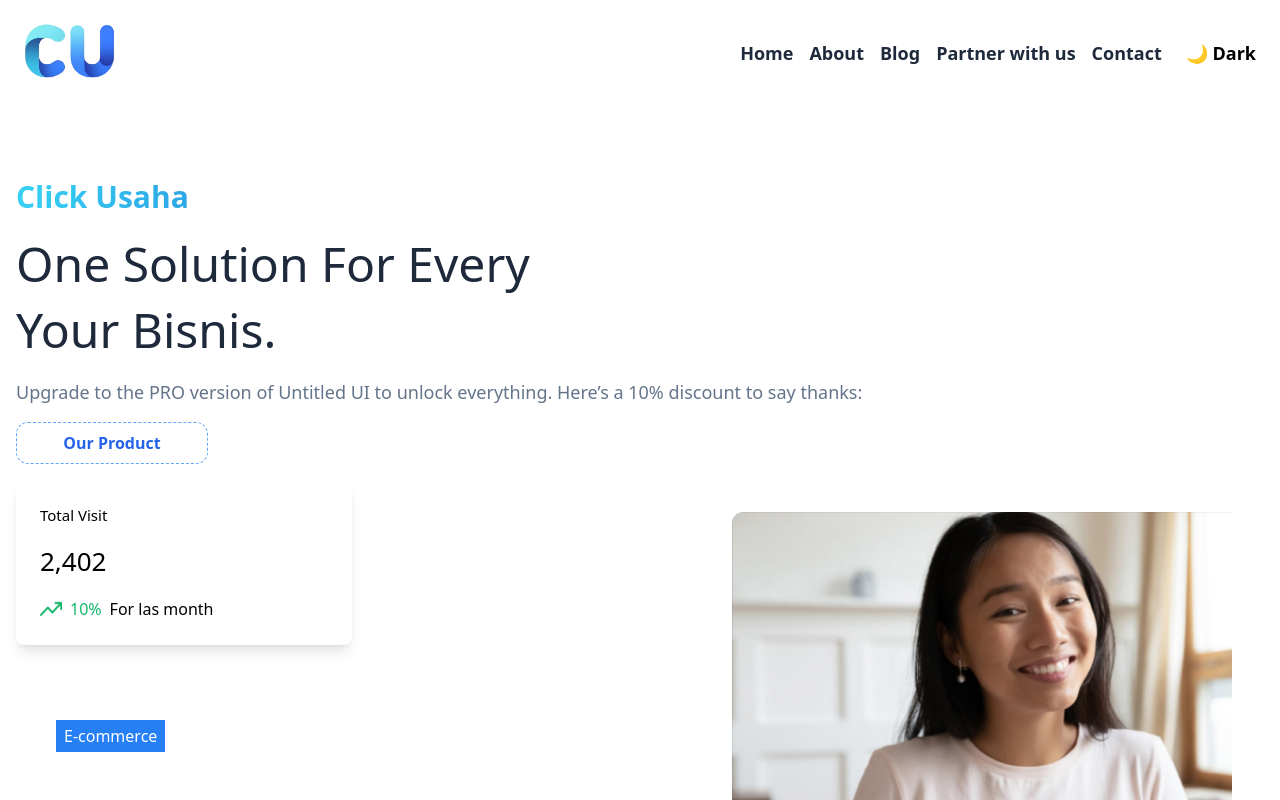
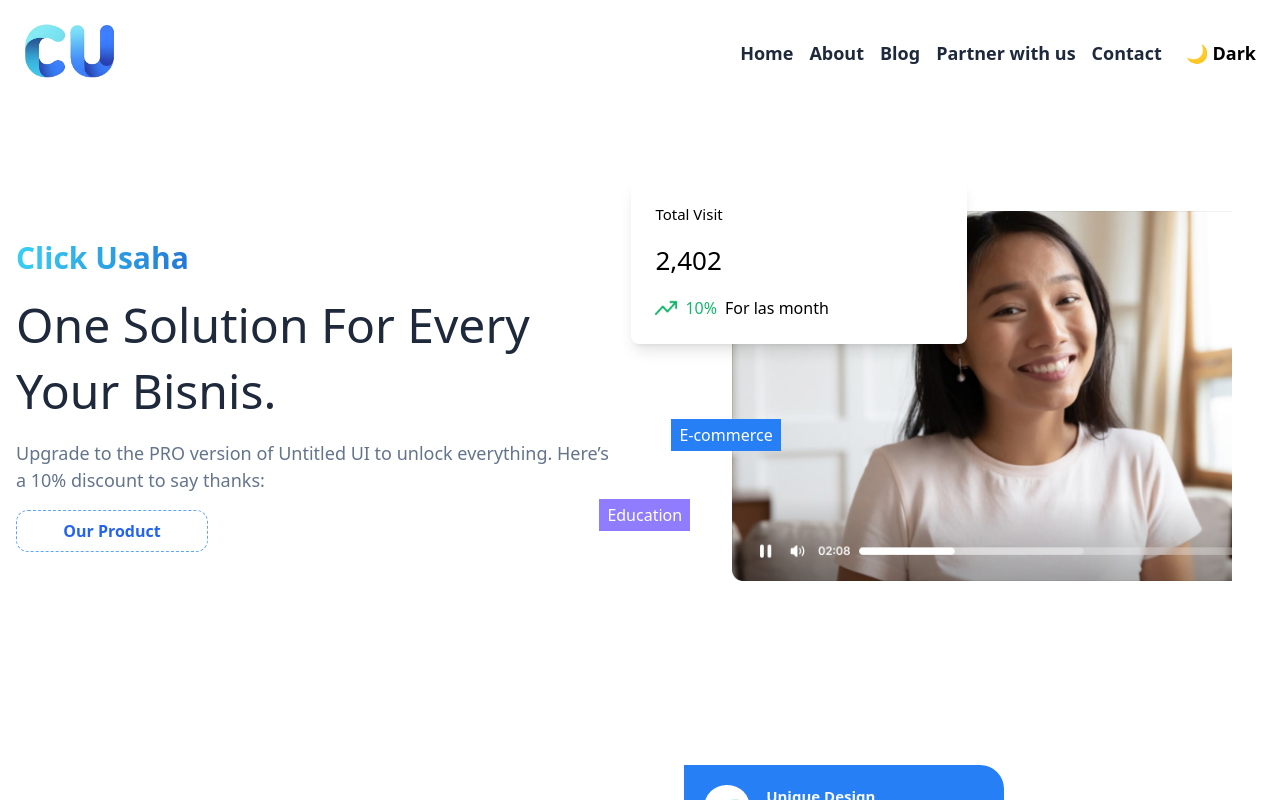
Before and after one commit to Martinpasaribu/KlikNesia, a Next.js app: page / in a window 1280 px wide. Shown: the top 800 px of the page. Built offline with nearby package versions, Linux system fonts and the light colour scheme.

Commit message:
update scale

```diff
--- a/src/components/Elements/OurScale.tsx
+++ b/src/components/Elements/OurScale.tsx
@@ -17,7 +17,7 @@ const OurScale = () => {
             </button>
 
 
-            <div className="grid grid-cols-1 md:grid-cols-2 lg:grid-cols-3 xl:grid-cols-4 p-5 gap-[4rem] mt-[2rem] md:mt-[4rem] ">
+            <div className="grid grid-cols-1 md:grid-cols-2 md1:grid-cols-3 xl:grid-cols-4 p-5 gap-[4rem] mt-[2rem] md:mt-[4rem] ">
 
                 <figure className="h-full flex flex-col gap-6 p-4 py-10 bg-white rounded-[3rem]">
 
--- a/tailwind.config.js
+++ b/tailwind.config.js
@@ -7,36 +7,46 @@ module.exports = {
   ],
   theme: {
 
-      screens: {
+    screens: {
 
       // Layar Hp ukuran minimum       (Potrait)
       'hp': '370px',
 
       // Layar Hp ukuran Umum          (Potrait)
-      'hp1': '390px',
+      'hp1': '388px',
 
       // Layar Hp ukuran maximum       (Potrait)
       'hp2': '425px',
 
+      'hp3': '500px',
+
+      'sm': '640px',
+      // => @media (min-width: 640px) { ... }
+
       // Layar Hp ukuran Minumum       (Landscape)
-      'hp3': '740px',
+      'hp4': '740px',
 
+      'hpDesktop': '980px',
 
       // Layar Tablet ukuran Minumum   (Potrait)
       'md': '768px',
 
+      'md1': '870px',
       // Layar Tablet ukuran Umum      (Landscape)
-      'md1': '1150px',
+      'md2': '1160px',
 
       // Layar Tablet ukuran maximum   (Landscape)
-      'md2': '1440px',
+      'md3': '1441px',
 
 
       // Layar Laptop ukuran Minumum
       'xl': '1024px',
 
+
+      'xl2': '1356px',
+
       // Layar Laptop ukuran Maximum
-      'xl1': '1536px',
+      'xl3': '1536px',
 
 
       // Layar PC ukuran Minumum
@@ -46,16 +56,56 @@ module.exports = {
       'pc1': '1920px',
 
 
-
-
       'lg': '1024px',
       // => @media (min-width: 1024px) { ... }
 
-      'xl': '1280px',
+      '2xl': '1280px',
       // => @media (min-width: 1280px) { ... }
 
-      '2xl': '1536px',
+      '3xl': '1536px',
       // => @media (min-width: 1536px) { ... }
+
+      // Tinggi layar minimum (Potrait)
+      'h-hp': { raw: '(min-height: 350px)' },
+      'h-hp1': { raw: '(min-height: 370px)' },
+      'h-hp2': { raw: '(min-height: 390px)' },
+      'h-hp4': { raw: '(min-height: 410px)' },
+      'h-hp5': { raw: '(min-height: 430px)' },
+      'h-hp6': { raw: '(min-height: 450px)' },
+      'h-hp7': { raw: '(min-height: 470px)' },
+
+      'h-sm': { raw: '(min-height: 600px)' },
+      'h-sm1': { raw: '(min-height: 640px)' },
+
+      'h-md': { raw: '(min-height: 758px)' },
+      'h-md1': { raw: '(min-height: 798px)' },
+      'h-md2': { raw: '(min-height: 820px)' },
+
+      'h-lg': { raw: '(min-height: 900px)' },
+      'h-xl': { raw: '(min-height: 1080px)' },
+
+
+
+      // Tinggi layar maksimum
+      'h-max-sm': { raw: '(max-height: 600px)' },
+      'h-max-md': { raw: '(max-height: 768px)' },
+      'h-max-md': { raw: '(max-height: 840px)' },
+      'h-max-lg': { raw: '(max-height: 900px)' },
+      'h-max-xl': { raw: '(max-height: 1080px)' },
+
+      'h-max-hp': { raw: '(max-height: 350px)' },
+      'h-max-hp1': { raw: '(max-height: 370px)' },
+      'h-max-hp2': { raw: '(max-height: 390px)' },
+      'h-max-hp4': { raw: '(max-height: 410px)' },
+      'h-max-hp5': { raw: '(max-height: 430px)' },
+      'h-max-hp6': { raw: '(max-height: 450px)' },
+
+
+      // Breakpoint untuk global css
+      'max-sm': { raw: '(max-width: 640px)' },
+      'max-md': { raw: '(max-width: 768px)' },
+      'max-md': { raw: '(max-width: 768px)' },
+      'max-md': { raw: '(max-width: 768px)' },
     },
 
     extend: {
```
